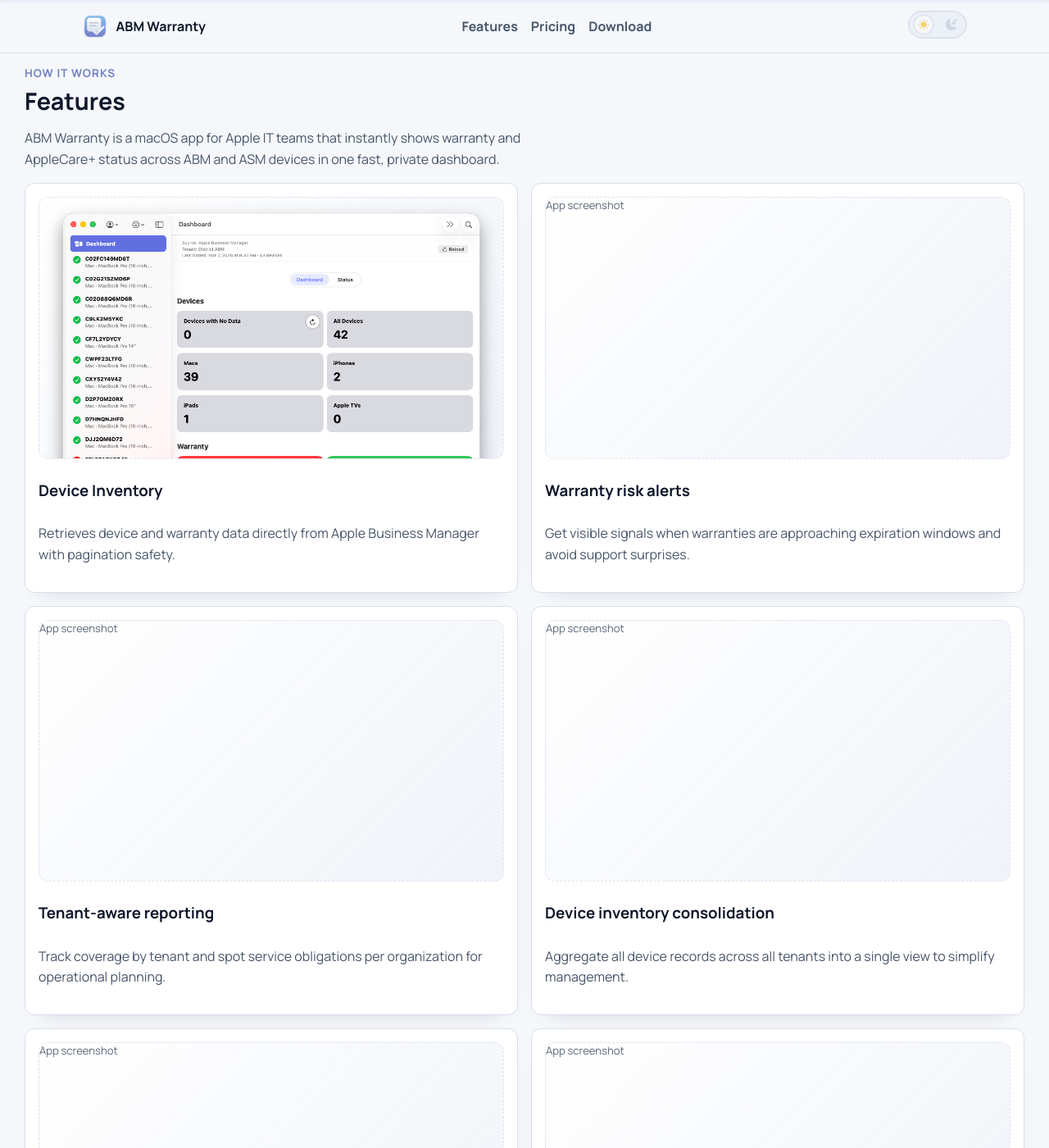
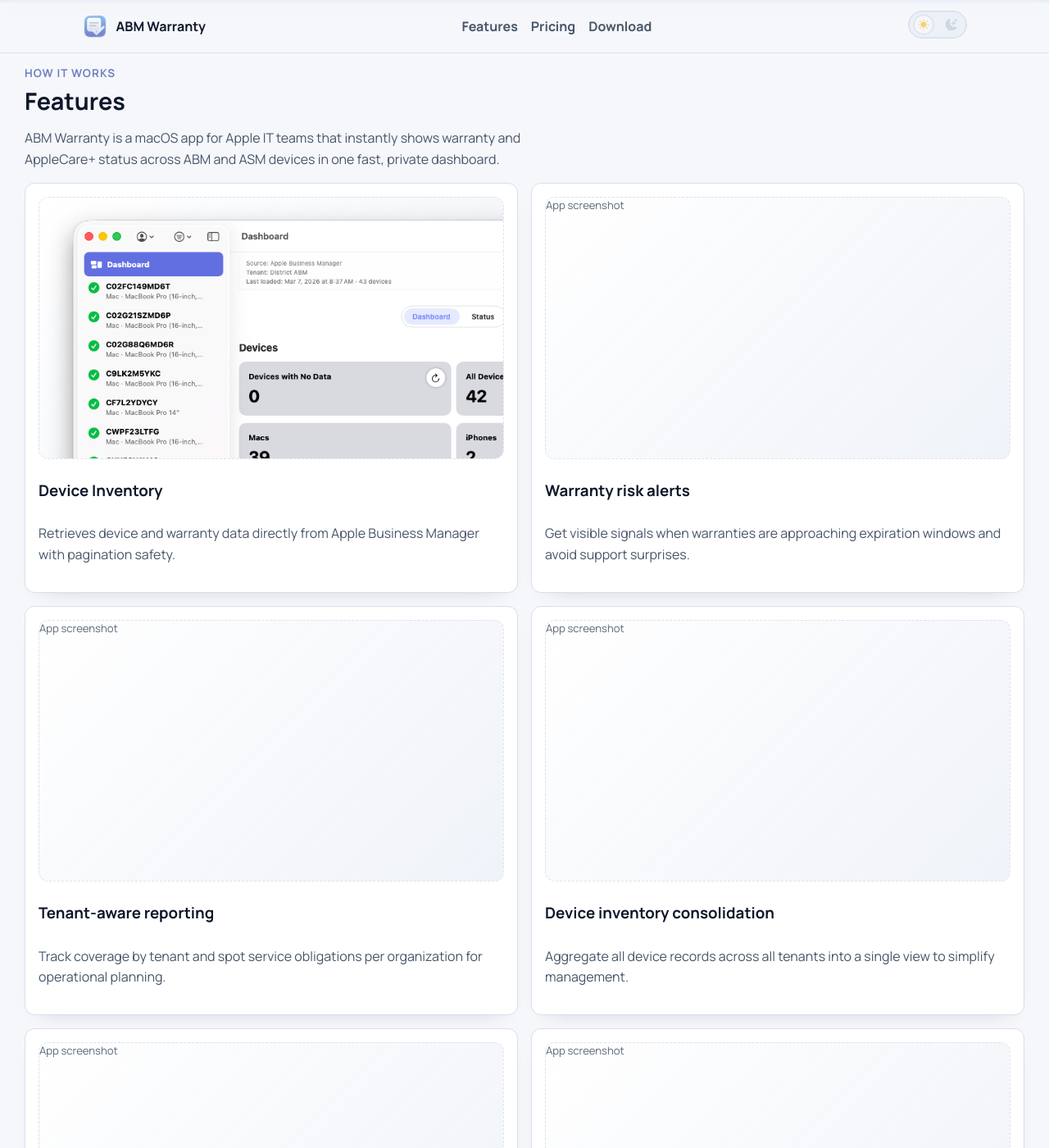
Before and after one commit to jonbrown21/abmwarranty, a Jekyll site: the page built from index.md, in a window 1280 px wide and 1400 px high, scrolled down 645 px. Shown: the whole window at 82% size. Built offline with Jekyll 4.4.1, drawn with Linux system fonts in a browser that asks for light colours.

Commit message:
style: zoom feature 1 screenshot to show top-left section

```diff
--- a/assets/css/main.css
+++ b/assets/css/main.css
@@ -518,6 +518,12 @@ html[data-theme='dark'] .theme-icon-light { color: #9ca9c0; opacity: 0.35; }
   object-position: left top;
   display: block;
 }
+
+.feature-card #feature-card-1-image {
+  object-fit: cover;
+  object-position: left top;
+  transform: scale(1.45);
+  transform-origin: left top;
 }
 
 .feature-kicker {
```
